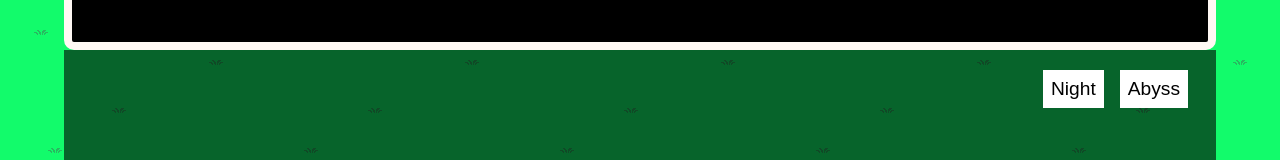
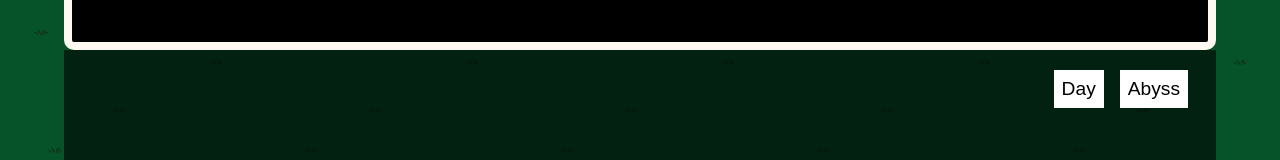
Before and after one commit to andrecardoso64/projeto-site-mother, a plain HTML site: page mother2.html in a window 1280 px wide. Shown: the part 172-332 px from the top of the page. Drawn offline with Linux system fonts and the light colour scheme.

Commit message:
hotfix for modes

```diff
--- a/js/game.js
+++ b/js/game.js
@@ -46,7 +46,6 @@ const startBtn = document.getElementById("startBtn");
     if(!hidding){
         hidding = true;
     }
-
 }
 
 function showTarget(){
@@ -83,6 +82,7 @@ const startBtn = document.getElementById("startBtn");
         if(audio.ended){
             stop();
         }
+
         await tempo(musicTempo);
     }
 }
--- a/js/modes.js
+++ b/js/modes.js
@@ -1,23 +1,44 @@
-let body = document.getElementById("body");
-let dayButton = document.getElementById("day-button");
-let nightButton = document.getElementById("night-button");
-let abyssButton = document.getElementById("abyss-button");
+const body = document.getElementById("body");
+const dayButton = document.getElementById("day-button");
+const nightButton = document.getElementById("night-button");
+const abyssButton = document.getElementById("abyss-button");
+
+let currentMode = localStorage.getItem("currentMode");
+if (currentMode == null){
+    currentMode = "night";
+}
+console.log(currentMode);
+
+function checkMode(){
+    if(currentMode == "day"){
+        dayMode();
+    } else if (currentMode == "night"){
+        nightMode();
+    } else{
+        abyssMode();
+    }
+}
 
 function dayMode(){
     body.className = "";
+    localStorage.setItem("currentMode","day");
     dayButton.hidden = true;
     nightButton.hidden = false;
     abyssButton.hidden = false;
 }
 function nightMode(){
     body.className = "night-mode";
+    localStorage.setItem("currentMode","night");
     dayButton.hidden = false;
     nightButton.hidden = true;
     abyssButton.hidden = false;
 }
 function abyssMode(){
     body.className = "abyss-mode";
+    localStorage.setItem("currentMode","abyss");
     dayButton.hidden = false;
     nightButton.hidden = false;
     abyssButton.hidden = true;
 }
+
+checkMode();
--- a/mother2.html
+++ b/mother2.html
@@ -25,9 +25,9 @@
             </div>
         </nav>
         <div class="mode-container">
-            <input class="mode-button" type="button" value="Day" id="day-button" hidden onclick="dayMode()">
-            <input class="mode-button" type="button" value="Night" id="night-button" onclick="nightMode()">
-            <input class="mode-button" type="button" value="Abyss" id="abyss-button" onclick="abyssMode()">
+            <input class="mode-button" type="button" value="Day" id="day-button" onclick="dayMode()">
+            <button class="mode-button" id="night-button" onclick="nightMode()">Night</button>
+            <input class="mode-button" type="button" value="Abyss" id="abyss-button" onclick="nightMode">
         </div>
         <div class="main-content">
             <h1>
```
Also changed, not shown: mother1.html (+1 -1 lines), mother3.html (+1 -1 lines). Lines whose indentation alone changed are shown as unchanged.
